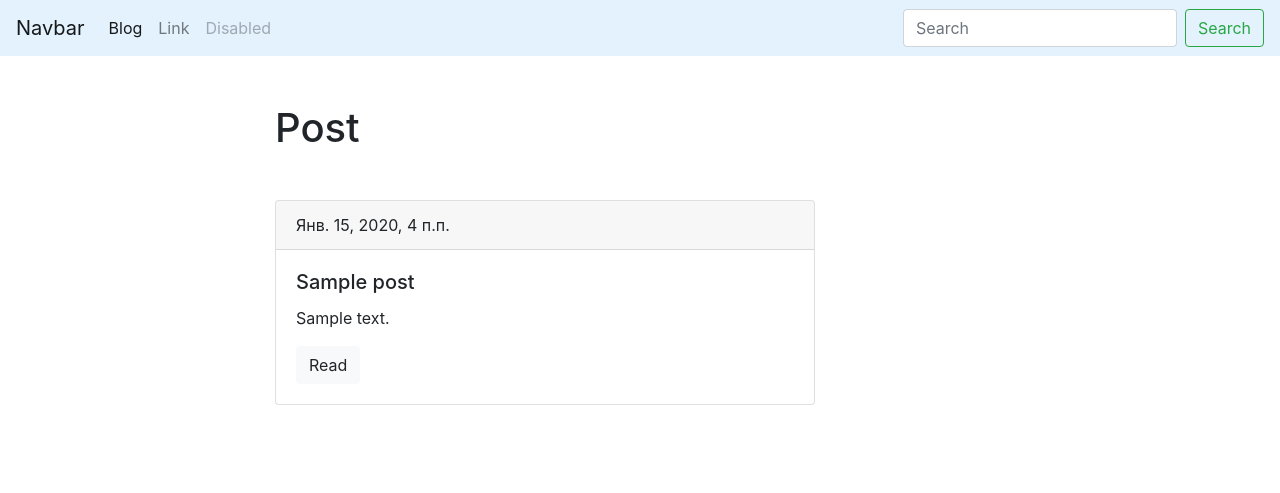
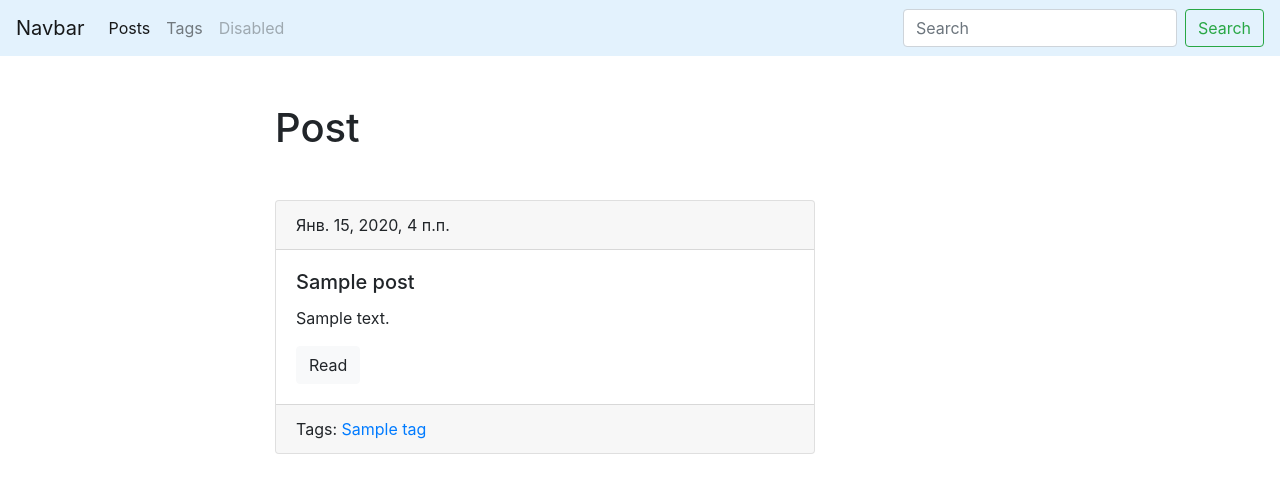
Before and after one commit to bahabahnur/08.11.2020, a Django app: page /blog/ in a window 1280 px wide. Shown: the top 493 px of the page. Run offline with Django 3.2, Linux system fonts and the light colour scheme; tables that the repository leaves empty hold one stand-in row (values such as "Sample post").

Commit message:
5 lesstions

```diff
--- a/blog/models.py
+++ b/blog/models.py
@@ -6,6 +6,7 @@ class Post(models.Model):
     title = models.CharField(max_length=150, db_index=True)
     slug = models.SlugField(max_length=150, unique=True)
     body = models.TextField(blank=True, db_index=True)
+    tags = models.ManyToManyField("Tag", blank=True, related_name="posts")
     date_pub = models.DateTimeField(auto_now_add=True)
 
     def get_absolute_url(self):
@@ -14,5 +15,15 @@ class Post(models.Model):
     def __str__(self):
         return "{}".format(self.title)
 
+class Tag(models.Model):
+    title = models.CharField(max_length=50)
+    slug = models.SlugField(max_length=50, unique=True)
+
+    def get_absolute_url(self):
+        return reverse('tag_detail_url', kwargs = {'slug': self.slug})
+
+    def __str__(self):
+        return "{}".format(self.title)
+
 
 # Create your models here.
--- /dev/null
+++ b/blog/templates/blog/includes/post_card_template.html
@@ -0,0 +1,16 @@
+<div class="card mb-4">
+    <div class="card-header">
+        {{ post.date_pub }}
+    </div>
+    <div class="card-body">
+        <h5 class="card-title">{{ post.title }}</h5>
+        <p class="card-text">{{ post.body|truncatewords:15 }}</p>
+        <a href="{{post.get_absolute_url}}" class="btn btn-light">Read</a>
+    </div>
+    <div class="card-footer">
+        Tags:
+        {% for tag in post.tags.all %}
+        <a href="{{ tag.get_absolute_url }}">{{ tag.title}}</a>
+        {% endfor %}
+    </div>
+</div>
--- a/blog/templates/blog/index.html
+++ b/blog/templates/blog/index.html
@@ -11,19 +11,7 @@ Post list
 
 {%for post in posts %}
 
-
-<div class="card mb-4">
-    <div class="card-header">
-        {{ post.date_pub }}
-    </div>
-    <div class="card-body">
-        <h5 class="card-title">{{ post.title }}</h5>
-        <p class="card-text">{{ post.body|truncatewords:15 }}</p>
-        <a href="{{post.get_absolute_url}}" class="btn btn-light">Read</a>
-    </div>
-</div>
-
-
+    {% include "blog/includes/post_card_template.html" %}
 
 {% endfor %}
 {% endblock content %}
--- a/blog/urls.py
+++ b/blog/urls.py
@@ -4,6 +4,12 @@ from .views import *
 urlpatterns = [
     path('', posts_list, name ="posts_list_url"),
     path('post/<str:slug>/', post_detail, name="post_detail_url"),
+    path('tags/', tags_list, name="tags_list_url"),
+    path('tag/<str:slug>/', tag_detail, name='tag_detail_url'),
+
+
+
+
 
 
 ]
--- a/blog/views.py
+++ b/blog/views.py
@@ -1,6 +1,6 @@
 from django.shortcuts import render
 # from django.http import HttpResponse
-from .models import Post
+from .models import Post, Tag
 
 def posts_list(request):
     posts = Post.objects.all()
@@ -11,4 +11,12 @@ def posts_list(request):
 def post_detail(request, slug):
     post = Post.objects.get(slug__iexact=slug)
     return render(request, 'blog/post_detail.html', context={'post': post})
+
+def tags_list(request):
+    tags = Tag.objects.all()
+    return render(request, "blog/tags_list.html", context={"tags": tags})
+
+def tag_detail(request, slug):
+    tag = Tag.objects.get(slug__iexact=slug)
+    return render(request, 'blog/tag_detail.html', context={'tag': tag})
     # Create your views here.
--- a/templates/base.html
+++ b/templates/base.html
@@ -24,10 +24,10 @@
         <div class="collapse navbar-collapse" id="navbarSupportedContent">
             <ul class="navbar-nav mr-auto">
                 <li class="nav-item active">
-                    <a class="nav-link" href="{% url 'posts_list_url' %}">Blog </a>
+                    <a class="nav-link" href="{% url 'posts_list_url' %}"> Posts </a>
                 </li>
                 <li class="nav-item">
-                    <a class="nav-link" href="#">Link</a>
+                    <a class="nav-link" href="{% url 'tags_list_url' %}">Tags</a>
                 </li>
 
                 <li class="nav-item">
```
Also changed, not shown: blog/admin.py (+7 -2 lines), blog/templates/blog/tag_detail.html (added, +14 -0 lines), blog/templates/blog/tags_list.html (added, +17 -0 lines), blog/migrations/0002_auto_20201108_2142.py (added).
